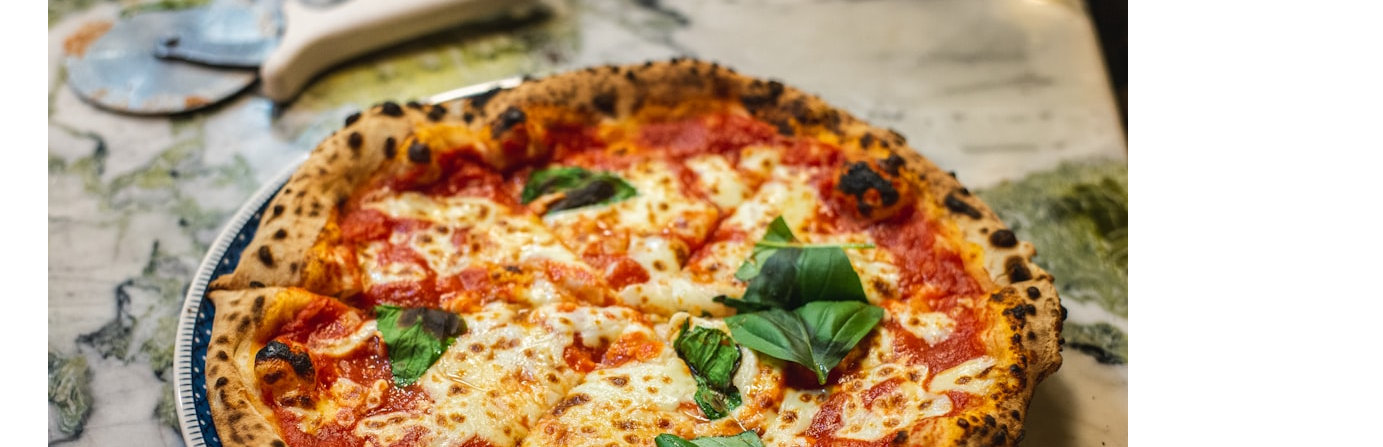
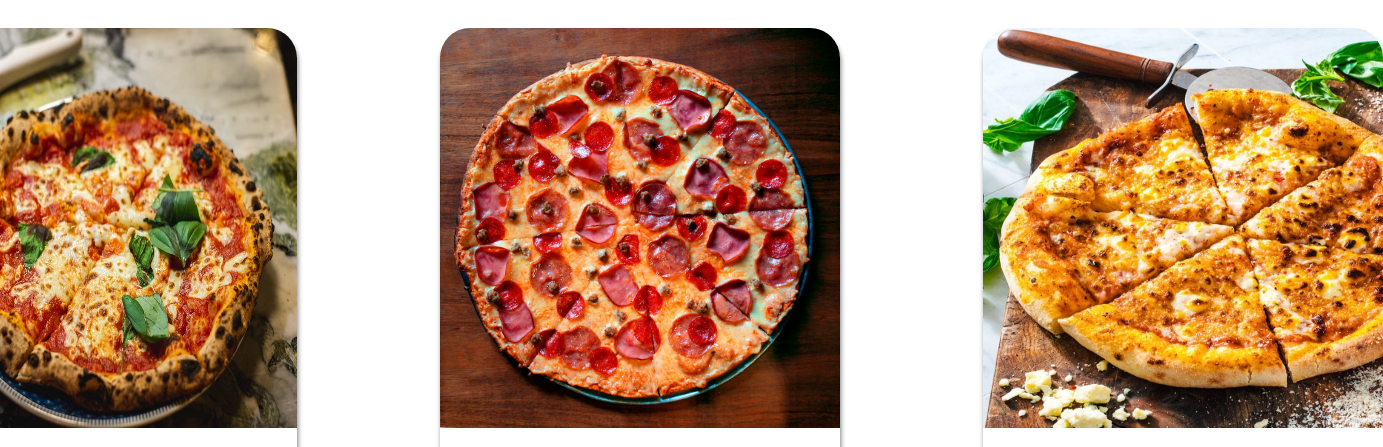
Before and after one commit to redplayer1970/projet-slam-1, a plain HTML site: page pizza.html in a window 1280 px wide. Shown: the part 223-670 px from the top of the page, 1383 px wide, since content can reach past the window. Drawn offline with Linux system fonts and the light colour scheme; files whose address does not match are found by name.

Commit message:
Update pizza.html

```diff
--- a/pizza.html
+++ b/pizza.html
@@ -1,7 +1,7 @@
 <!DOCTYPE html>
 <html lang="en">
 <head>
-    <link rel="stylesheet" href="pizza.css">
+    <link rel="stylesheet" href="style.css">
     <meta charset="UTF-8">
     <meta name="viewport" content="width=device-width, initial-scale=1.0">
     <title>Pizza</title>
```
